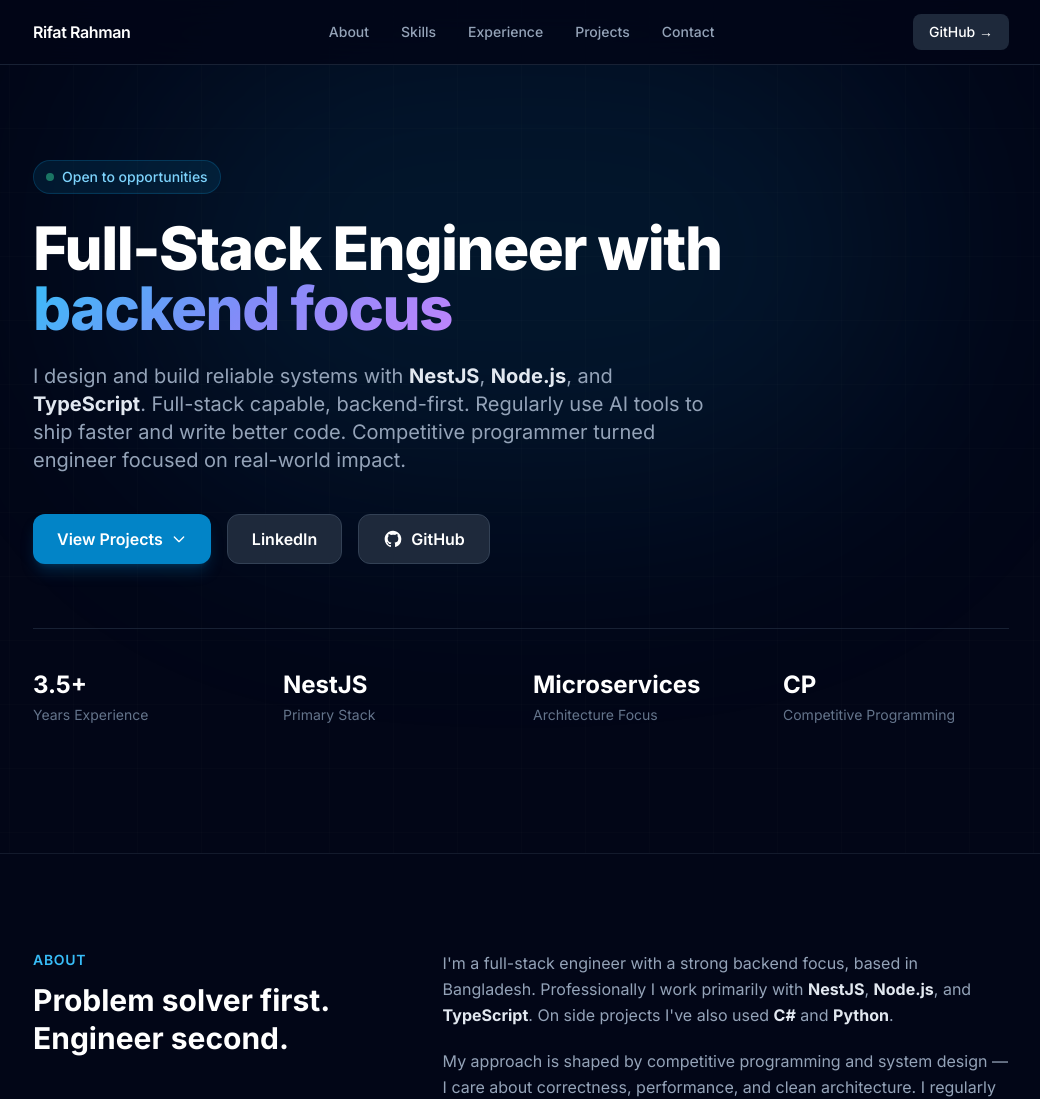
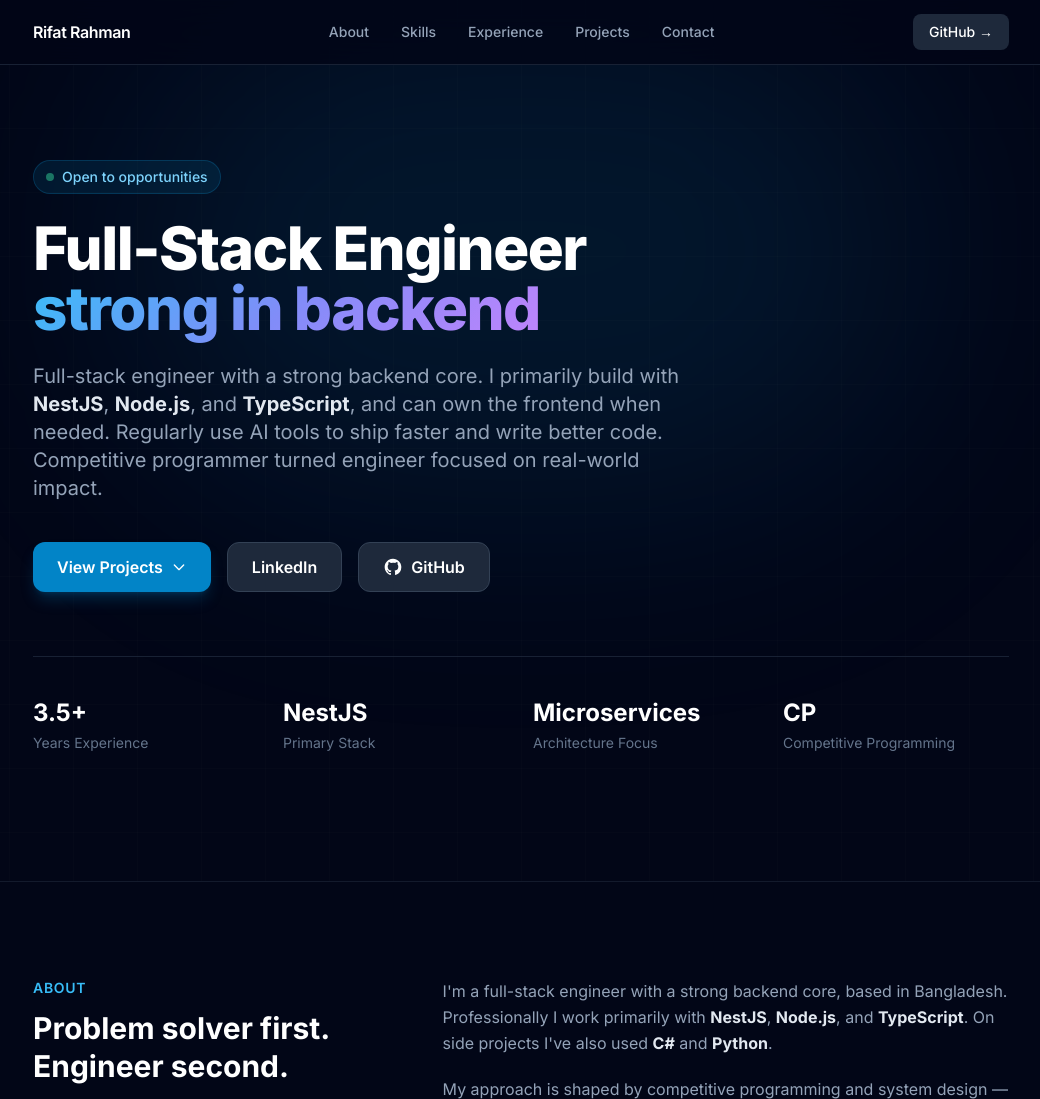
Before and after one commit to NC-Rifat-Rahman/NC-Rifat-Rahman.github.io, a plain HTML site: page index.html in a window 1280 px wide. Shown: the top 1099 px of the page, without its empty margins (119-1159 px from the left). Drawn offline with nearby package versions, Linux system fonts and the light colour scheme.

Commit message:
feat: updated portfolio.

```diff
--- a/index.html
+++ b/index.html
@@ -4,15 +4,16 @@
 <head>
   <meta charset="UTF-8" />
   <meta name="viewport" content="width=device-width, initial-scale=1.0" />
-  <title>Rifat Rahman — Full-Stack Engineer (Backend Focus)</title>
+  <title>Rifat Rahman — Full-Stack Engineer (Strong in Backend)</title>
   <meta name="description"
-    content="Full-Stack Engineer with backend focus. NestJS, Node.js, TypeScript, Microservices & System Design. Building scalable systems with real-world impact." />
+    content="Full-Stack Engineer strong in backend. NestJS, Node.js, TypeScript, Microservices & System Design. Building scalable systems with real-world impact." />
   <meta name="author" content="Rifat Rahman" />
 
   <!-- Open Graph -->
-  <meta property="og:title" content="Rifat Rahman — Full-Stack Engineer (Backend Focus)" />
+  <meta property="og:title" content="Rifat Rahman — Full-Stack Engineer (Strong in Backend)" />
   <meta property="og:description"
-    content="Full-stack engineer with backend focus. NestJS • Node.js • TypeScript • Microservices. Regularly uses AI in daily workflow." />
+    content="Full-stack engineer with a strong backend core. NestJS • Node.js • TypeScript • Microservices. Regularly uses AI in daily workflow." />
+
 
   <meta property="og:type" content="website" />
 
@@ -128,16 +129,18 @@
       </div>
 
       <h1 class="text-4xl sm:text-5xl lg:text-6xl font-extrabold tracking-tight text-white leading-[1.1] mb-6">
-        Full-Stack Engineer with<br>
-        <span class="gradient-text">backend focus</span>
+        Full-Stack Engineer<br>
+        <span class="gradient-text">strong in backend</span>
       </h1>
 
       <p class="text-lg sm:text-xl text-slate-400 max-w-2xl mb-10 leading-relaxed">
-        I design and build reliable systems with <strong class="text-slate-200">NestJS</strong>,
-        <strong class="text-slate-200">Node.js</strong>, and <strong class="text-slate-200">TypeScript</strong>.
-        Full-stack capable, backend-first. Regularly use AI tools to ship faster and write better code.
+        Full-stack engineer with a strong backend core. I primarily build with
+        <strong class="text-slate-200">NestJS</strong>, <strong class="text-slate-200">Node.js</strong>, and
+        <strong class="text-slate-200">TypeScript</strong>, and can own the frontend when needed.
+        Regularly use AI tools to ship faster and write better code.
         Competitive programmer turned engineer focused on real-world impact.
       </p>
+
 
 
       <div class="flex flex-wrap gap-4">
@@ -198,12 +201,13 @@
         </div>
         <div class="lg:col-span-3 space-y-5 text-slate-400 leading-relaxed">
           <p>
-            I'm a full-stack engineer with a strong backend focus, based in Bangladesh.
+            I'm a full-stack engineer with a strong backend core, based in Bangladesh.
             Professionally I work primarily with <strong class="text-slate-200">NestJS</strong>,
             <strong class="text-slate-200">Node.js</strong>, and <strong class="text-slate-200">TypeScript</strong>.
             On side projects I've also used <strong class="text-slate-200">C#</strong> and <strong
               class="text-slate-200">Python</strong>.
           </p>
+
           <p>
             My approach is shaped by competitive programming and system design — I care about correctness,
             performance, and clean architecture. I regularly incorporate AI tools into my daily workflow
```
